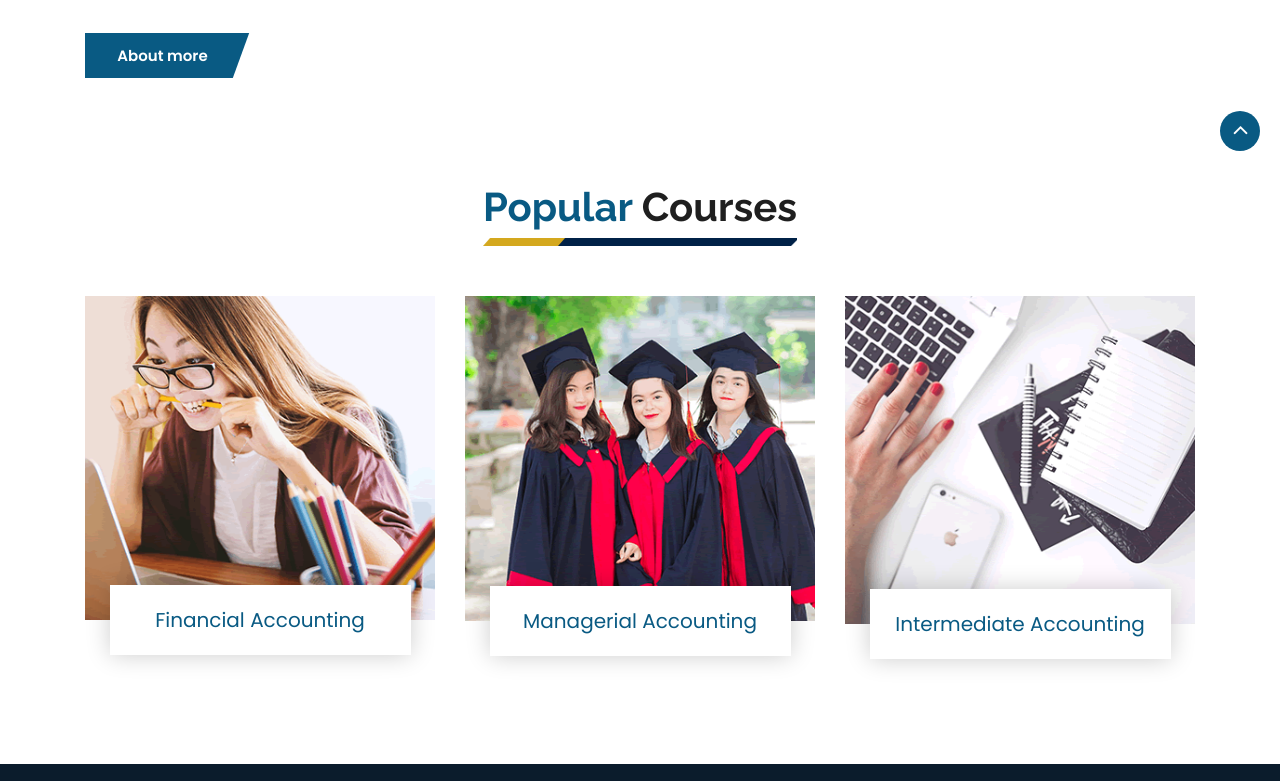
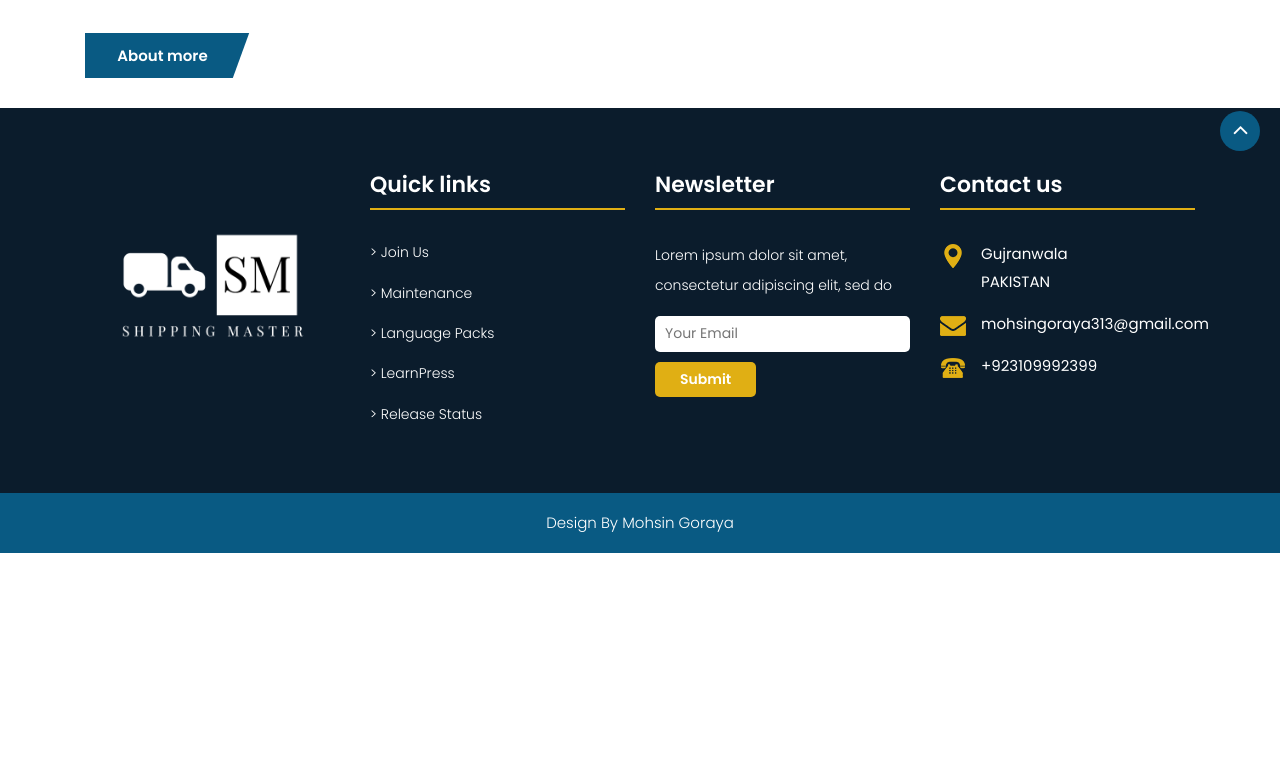
Before and after one commit to MMG021/Shipping-Master, a plain HTML site: page about.html in a window 1280 px wide. Shown: the part 639-1420 px from the top of the page. After the commit the page ends 1192 px from the top, so only its background shows below. Drawn offline with Linux system fonts and the light colour scheme.

Commit message:
About page

```diff
--- a/about.html
+++ b/about.html
@@ -125,37 +125,39 @@
     </div>
 	<!-- end section -->
 	<!-- section -->
+<!--
     <div class="section layout_padding">
         <div class="container">
             <div class="row">
                 <div class="col-md-12">
                     <div class="full">
                         <div class="heading_main text_align_center">
-						   <h2><span>Popular </span>Courses</h2>
+						   <h2><span>Popular </span>Work</h2>
                         </div>
 					  </div>
                 </div>
 				<div class="col-md-4">
                     <div class="full blog_img_popular">
                        <img class="img-responsive" src="images/p1.png" alt="#" />
-					   <h4>Financial Accounting</h4>
+					   <h4>Finding Distributors</h4>
                     </div>
                 </div>
 				<div class="col-md-4">
                     <div class="full blog_img_popular">
                         <img class="img-responsive" src="images/p2.png" alt="#" />
-						<h4>Managerial Accounting</h4>
+						<h4>Accounting</h4>
                     </div>
                 </div>
 				<div class="col-md-4">
                     <div class="full blog_img_popular">
                         <img class="img-responsive" src="images/p3.png" alt="#" />
-						<h4>Intermediate Accounting</h4>
+						<h4>Accounting</h4>
                     </div>
                 </div>
             </div>
         </div>
     </div>
+	-->
 	<!-- end section -->
     <!-- Start Footer -->
     <footer class="footer-box">
```
